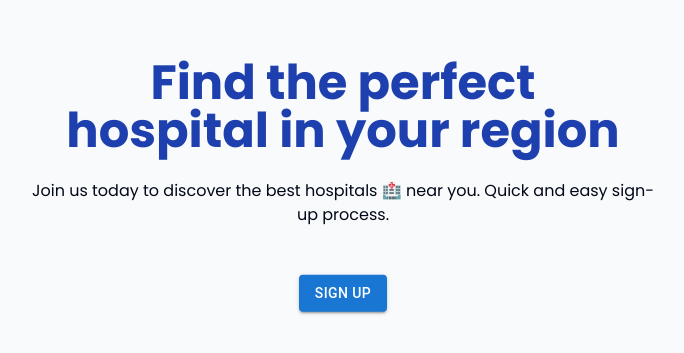
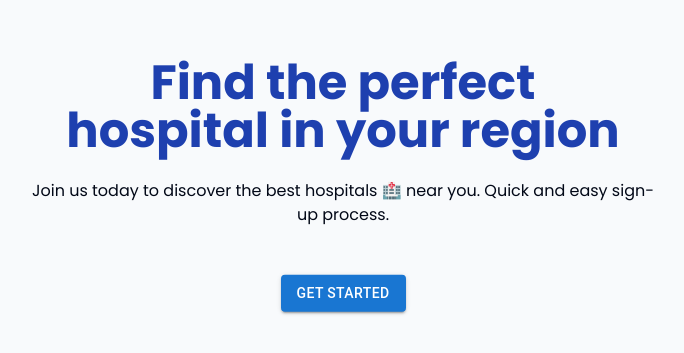
Before and after one commit to blaycoder/carefinder-project, a Next.js app: page / in a window 1280 px wide. Shown: the part 227-580 px from the top of the page, without its empty margins (297-981 px from the left). Built offline with nearby package versions, Linux system fonts and the light colour scheme.

Commit message:
update landing page

```diff
--- a/app/page.tsx
+++ b/app/page.tsx
@@ -21,7 +21,7 @@ const Home: React.FC = () => {
             </p>
             <div className="mt-12">
               <Button variant="contained" onClick={handleRedirect}>
-                Sign up
+                Get Started
               </Button>
             </div>
           </div>
```
